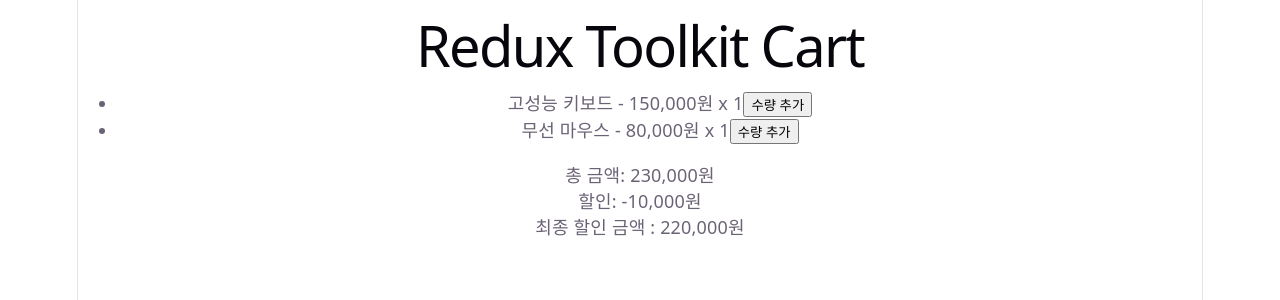
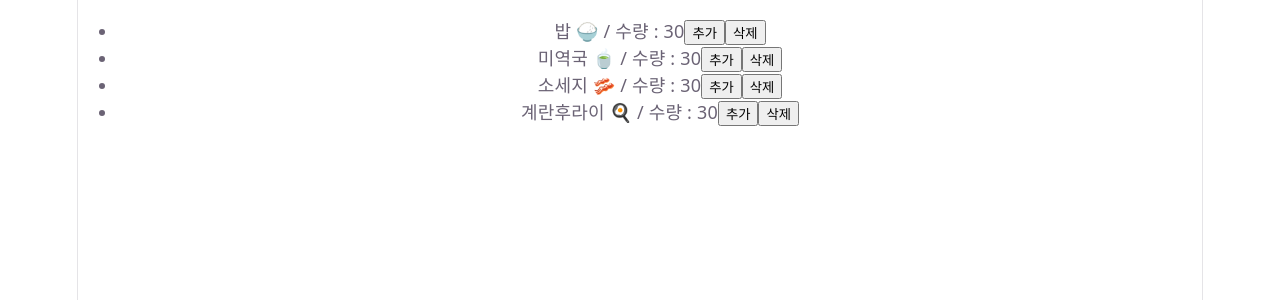
Before and after one commit to hyejoy/react-master, a React (Vite) app in the folder my-react-app/: page / in a window 1280 px wide. Shown: the top 300 px of the page. Built offline with nearby package versions, Linux system fonts and the light colour scheme.

Commit message:
feat: useReducer 구조 완전 이해 - Immer 사용여부는 redux toolkit 사용시 자동적용되지만, useReducer에서는 자동 적용되지않아 무조건 '새 객채를 반환' 해야한다.

```diff
--- a/my-react-app/src/App.tsx
+++ b/my-react-app/src/App.tsx
@@ -1,10 +1,11 @@
-import CartPage from "./pages/ReducerCartPage";
-import ReduxToolkitCartPage from "./pages/ReduxToolkitCartPage";
+import CartPage from "./pages/01. cart/ReducerCartPage";
+import ReduxToolkitCartPage from "./pages/01. cart/ReduxToolkitCartPage";
+import { CafeteriaPage } from "./pages/02.cafeteria/CafeteriaPage";
 
 export default function App() {
   return (
     <>
-      <ReduxToolkitCartPage />
+      <CafeteriaPage />
     </>
   );
 }
--- /dev/null
+++ b/my-react-app/src/pages/02.cafeteria/CafeteriaPage.tsx
@@ -0,0 +1,83 @@
+//급식실 비유를 코드로 구현한 메인 파일
+
+import { useReducer } from "react";
+
+/**
+ * [운영 메뉴얼 : reducer 함수]
+ * @param {number} state - 현재 제고표 (현재값)
+ * @param {object} action - 요청서(어떤 행동을 할지 적힌 객체)
+ * @returns {number} - 규칙에 따라 업데이트된 새로운 재고표
+ */
+
+export type CafeteriaData = {
+  id: number;
+  name: string;
+  qty: number;
+};
+
+export type CafeteriaAction = {
+  type: "INCREASE" | "DECREASE";
+  payload: { id: number };
+};
+
+const initialData: CafeteriaData[] = [
+  { id: 1, name: "밥 🍚", qty: 30 },
+  { id: 2, name: "미역국 🍵", qty: 30 },
+  { id: 3, name: "소세지 🥓", qty: 30 },
+  { id: 4, name: "계란후라이 🍳", qty: 30 },
+];
+
+/**
+ *
+ * @param state : 재고 수량
+ * @param action : 해야할일 종류 포스트잇
+ * @param dispatch : 포스트잇 전달하는 팔
+ * @param Reducer : 포스트잇을 보고 재고수량을 관리하는 관리 책임자
+ */
+function cafeteriaReducer(state: CafeteriaData[], action: CafeteriaAction) {
+  switch (action.type) {
+    case "INCREASE":
+      // 메뉴 추가 요청
+      return state.map((food) =>
+        food.id === action.payload.id ? { ...food, qty: food.qty + 1 } : food,
+      );
+
+    case "DECREASE":
+      // 메뉴 삭제 요청
+      return state.map((food) =>
+        food.id === action.payload.id
+          ? { ...food, qty: food.qty ? food.qty - 1 : 0 }
+          : food,
+      );
+    default:
+      return state;
+  }
+}
+
+export function CafeteriaPage() {
+  const [menus, MenuDispatch] = useReducer(cafeteriaReducer, initialData);
+
+  return (
+    <ul>
+      {menus.map((menu) => (
+        <li key={menu.id}>
+          <strong>{menu.name}</strong> / 수량 : {menu.qty}
+          <button
+            onClick={() =>
+              MenuDispatch({ type: "INCREASE", payload: { id: menu.id } })
+            }
+          >
+            추가
+          </button>
+          <button
+            onClick={() =>
+              MenuDispatch({ type: "DECREASE", payload: { id: menu.id } })
+            }
+          >
+            삭제
+          </button>
+        </li>
+      ))}
+    </ul>
+  );
+}
```
Also changed, not shown: my-react-app/src/pages/01. cart/CartPage.tsx (renamed from my-react-app/src/pages/CartPage.tsx), my-react-app/src/pages/01. cart/ReducerCartPage.tsx (renamed from my-react-app/src/pages/ReducerCartPage.tsx), my-react-app/src/pages/01. cart/ReduxToolkitCartPage.tsx (renamed from my-react-app/src/pages/ReduxToolkitCartPage.tsx), my-react-app/src/pages/01. cart/redux-toolkit/cartSlice.tsx (renamed from my-react-app/src/pages/redux-toolkit/cartSlice.tsx), my-react-app/src/pages/01. cart/redux-toolkit/cartStore.tsx (renamed from my-react-app/src/pages/redux-toolkit/cartStore.tsx).
